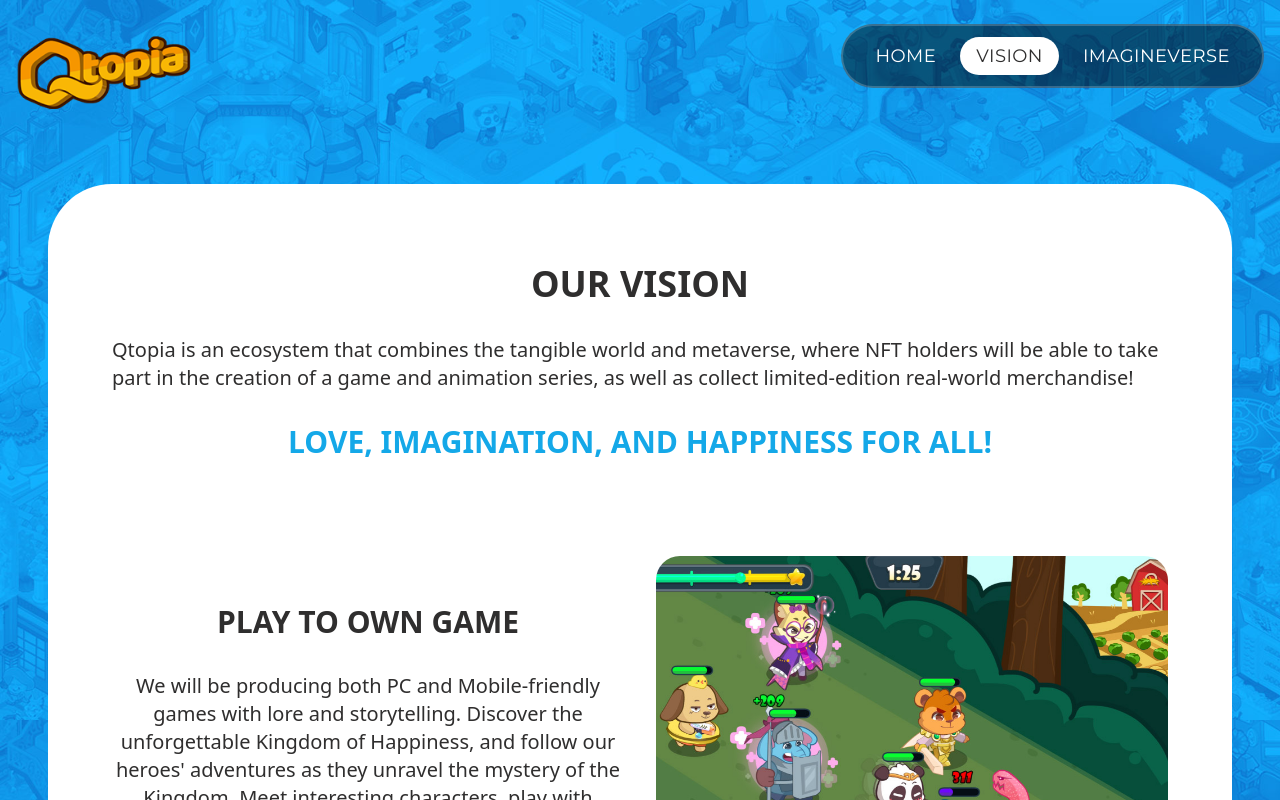
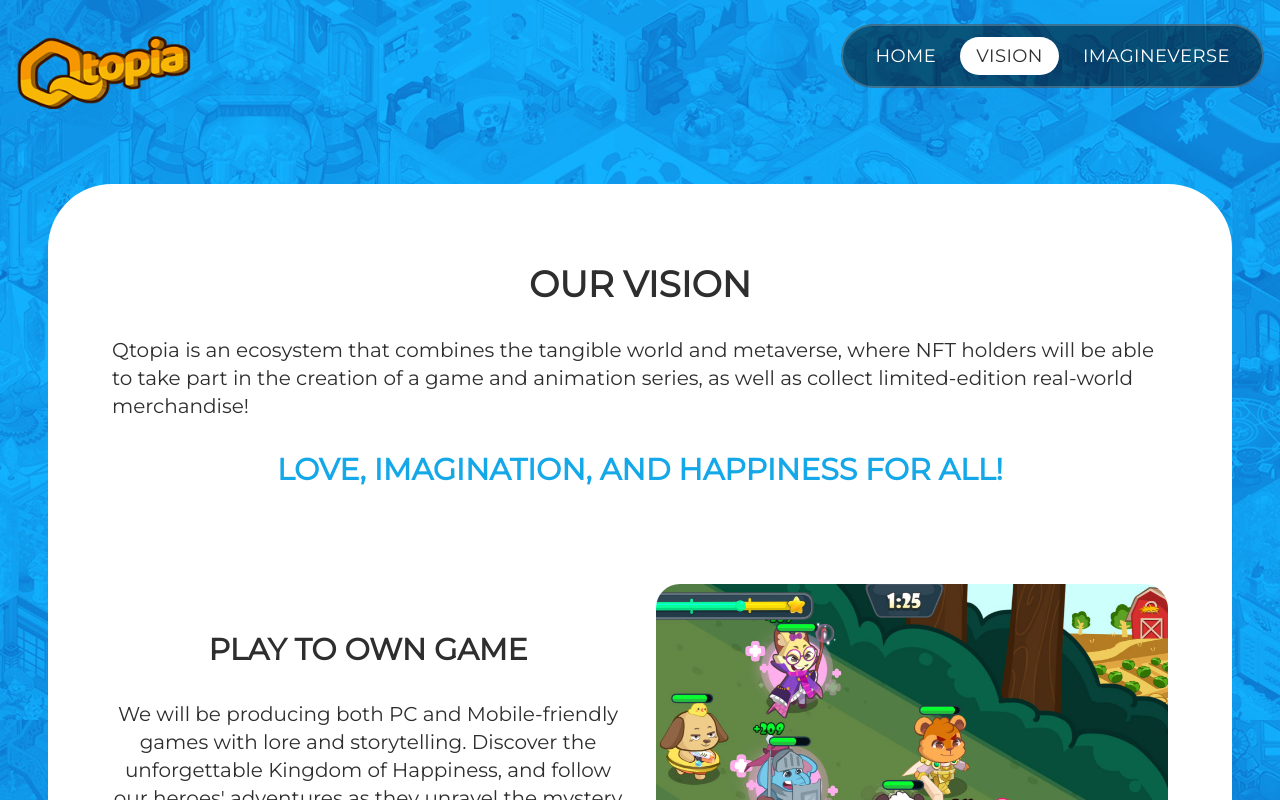
Before and after one commit to jhigger/qtopia, a Next.js app: page /vision in a window 1280 px wide. Shown: the top 800 px of the page. Built offline with nearby package versions, Linux system fonts and the light colour scheme.

Commit message:
change font to montserrat

```diff
--- a/src/pages/vision.tsx
+++ b/src/pages/vision.tsx
@@ -3,7 +3,7 @@
 
 const VisionPage = () => {
 	return (
-		<div className="bg-[url('/assets/BG_1920X1080.jpg')] bg-contain">
+		<div className="bg-[url('/assets/BG_1920X1080.jpg')] bg-contain font-montserrat">
 			<Head>
 				<title>Qtopia | Vision</title>
 			</Head>
```
